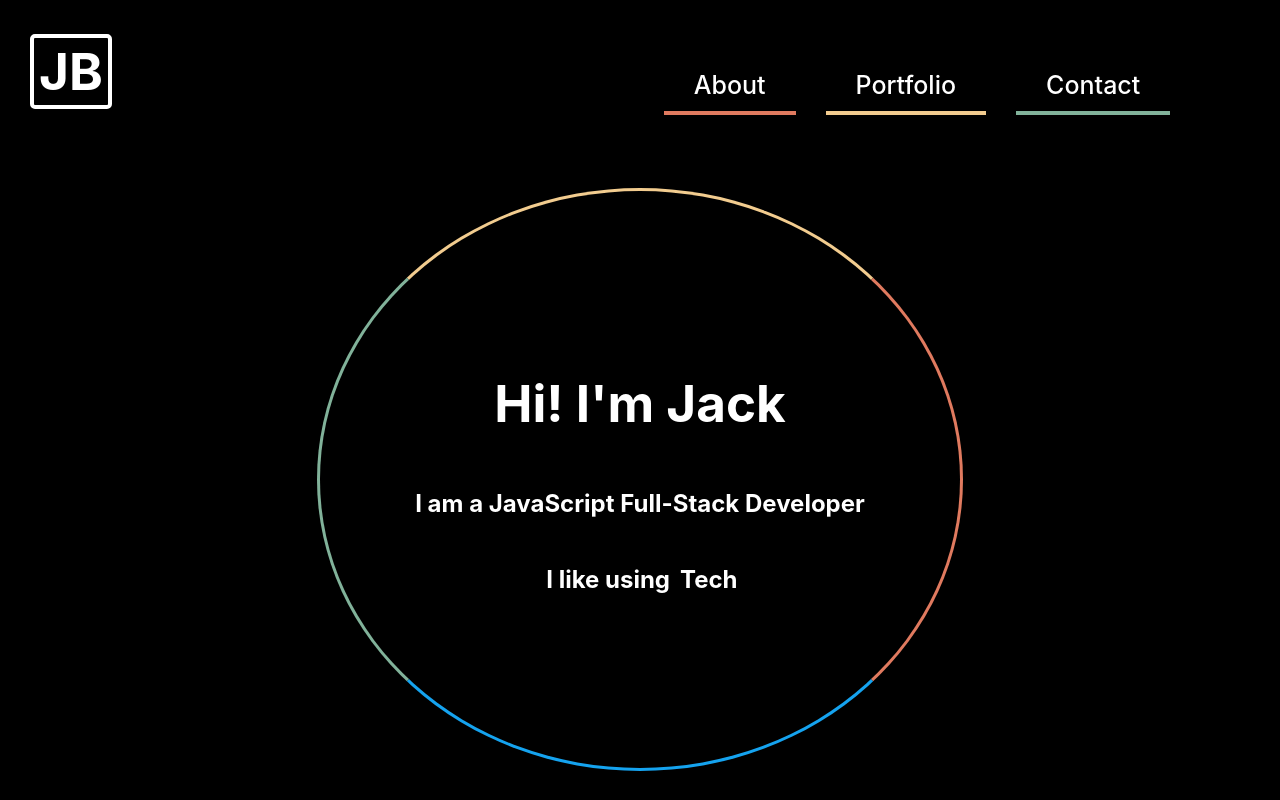
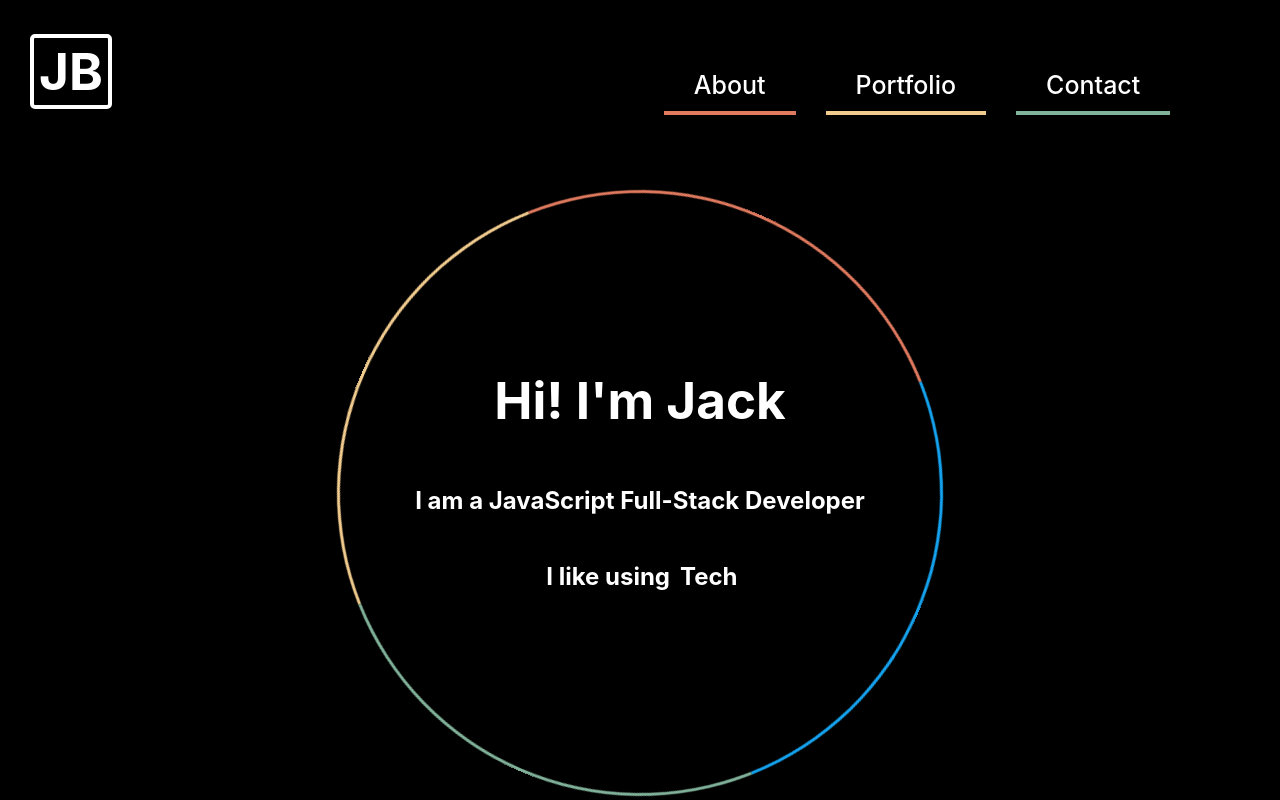
Before and after one commit to Jack-Berry/Portfolio, a React (Vite) app: page / in a window 1280 px wide. Shown: the top 800 px of the page. Built offline with nearby package versions, Linux system fonts and the light colour scheme.

Commit message:
added spinning animation

```diff
--- a/src/components/About.jsx
+++ b/src/components/About.jsx
@@ -60,6 +60,7 @@ const About = () => {
             <h2 className="text-anim">{toolArr[arrCounter]}</h2>
           </div>
         </div>
+        <div className="spinner" />
         <div className="about-body-container">
           {/* <h2>About</h2> */}
           <div className="about-img-container">
--- a/src/css/About.scss
+++ b/src/css/About.scss
@@ -18,14 +18,14 @@
 
 .intro-container {
   margin-top: 60px;
-  padding-top: 80px;
+  padding-top: 120px;
   padding-bottom: 80px;
   padding-right: 20px;
   padding-left: 20px;
   width: 80%;
   max-width: 600px;
-  border-bottom: 3px $col-d solid;
-  border-top: 3px $col-d solid;
+  // border-bottom: 3px $col-d solid;
+  // border-top: 3px $col-d solid;
   // border-right: 3px $col-a solid;
   // border-left: 3px $col-c solid;
   border-radius: 0%;
@@ -34,6 +34,18 @@
   align-items: center;
   background-color: $background;
   // background-image: url(src/assets/SimpleShiny.svg);
+}
+.spinner {
+  position: absolute;
+  border-bottom: 3px $col-d solid;
+  border-top: 3px $col-b solid;
+  border-right: 3px $col-a solid;
+  border-left: 3px $col-c solid;
+  border-radius: 50%;
+  width: 500px;
+  height: 500px;
+  top: 200px;
+  animation: spinning 7s infinite linear;
 }
 
 .anim-container {
@@ -89,23 +101,41 @@
     }
   }
 }
-@media (min-width: 600px) {
+
+@keyframes spinning {
+  from {
+    transform: rotate(0deg);
+  }
+  to {
+    transform: rotate(359deg);
+  }
+}
+
+@media (min-width: 620px) {
   .intro-container {
-    border-bottom: 3px $col-d solid;
-    border-top: 3px $col-b solid;
-    border-right: 3px $col-a solid;
-    border-left: 3px $col-c solid;
-    border-radius: 50%;
-    padding-top: 100px;
-    padding-bottom: 100px;
+    border: none;
+    padding-top: 150px;
+    padding-bottom: 150px;
+  }
+  .spinner {
+    // position: absolute;
+    // border-bottom: 3px $col-d solid;
+    // border-top: 3px $col-b solid;
+    // border-right: 3px $col-a solid;
+    // border-left: 3px $col-c solid;
+    // border-radius: 50%;
+    width: 600px;
+    height: 600px;
+    top: 190px;
+    // animation: spinning 7s infinite linear;
   }
 }
 
 @media (min-width: 680px) {
   .intro-container {
-    border-radius: 50%;
-    padding-top: 150px;
-    padding-bottom: 150px;
+    // border-radius: 50%;
+    // padding-top: 150px;
+    // padding-bottom: 150px;
   }
 
   .about-body-container {
```
